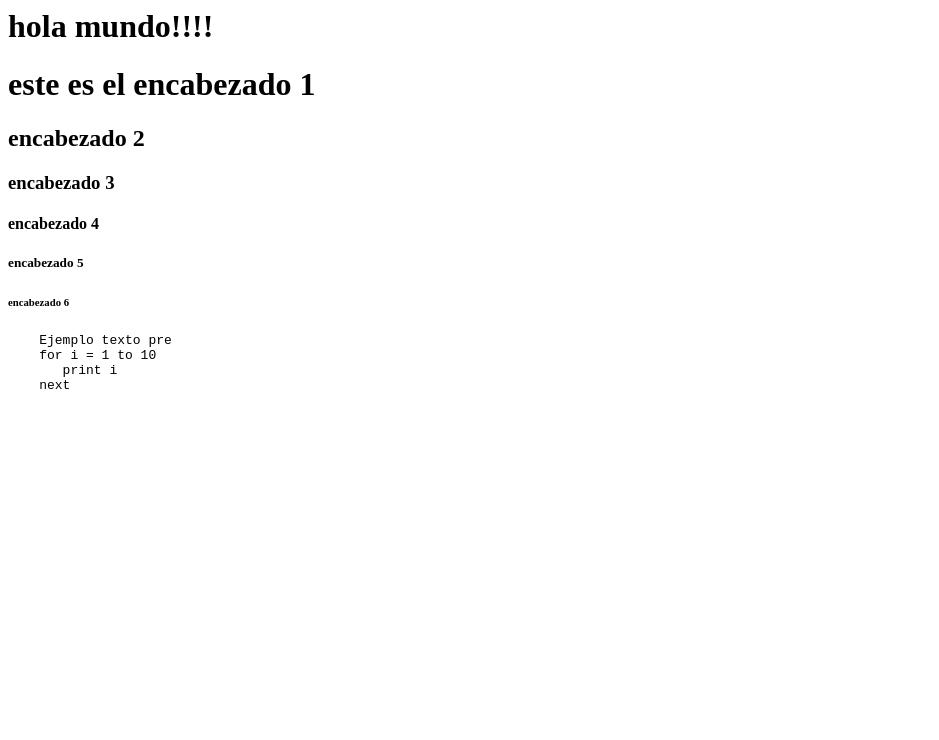
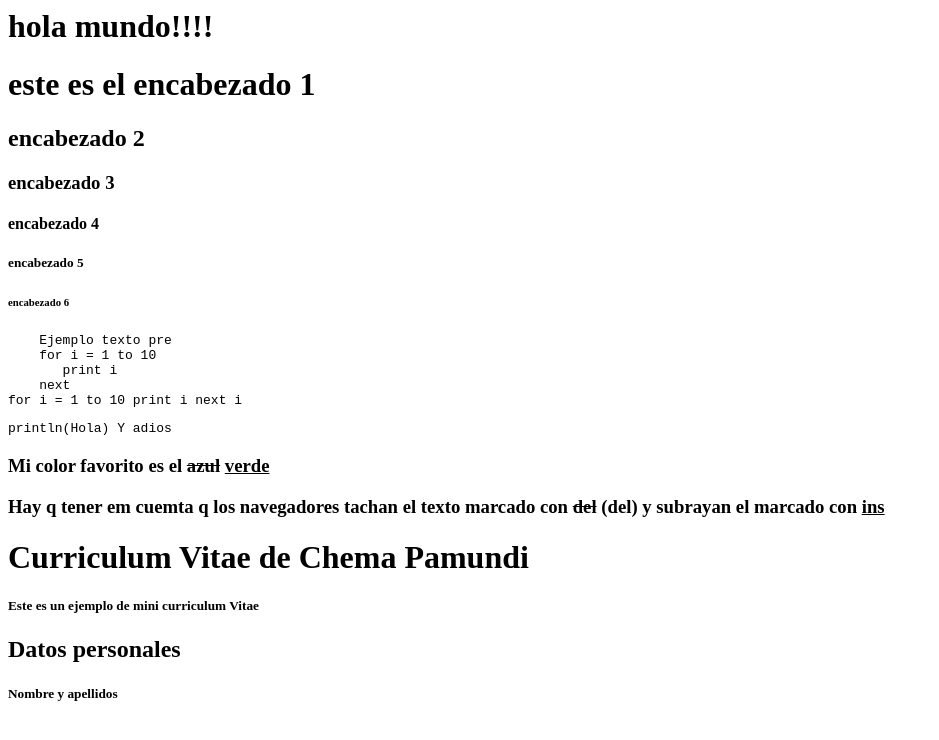
Before and after one commit to Sanjurj0/Lenguaje-de-marcas-1, a plain HTML site: page textos/Hola.html in a window 1280 px wide. Shown: the whole page, without its empty margins (0-939 px from the left). Drawn offline with Linux system fonts and the light colour scheme.

Commit message:
lenguaje 3

```diff
--- a/textos/Hola.html
+++ b/textos/Hola.html
@@ -24,8 +24,27 @@
     for i = 1 to 10
        print i
     next
+<code>for i = 1 to 10 print i next i </code>
+</pre>
+<code>println(Hola)
+    Y adios
+</code>
 
-</pre>
+
+<h3>Mi color favorito es el <del>azul</del>  <ins>verde</ins></h3>
+
+<h3>Hay q tener em cuemta q los navegadores tachan el texto marcado con
+     <del>del</del> (del) y subrayan el marcado con <ins>ins</ins> </h3>
+
+<h1>Curriculum Vitae de Chema Pamundi</h1>
+<h5>Este es un ejemplo de mini curriculum Vitae</h5>
+<h2>Datos personales</h2>
+<h5>Nombre y apellidos</h5>
+
+
+
+
+
 
 </body>
 
```
Also changed, not shown: Index.html (added, +12 -0 lines).
